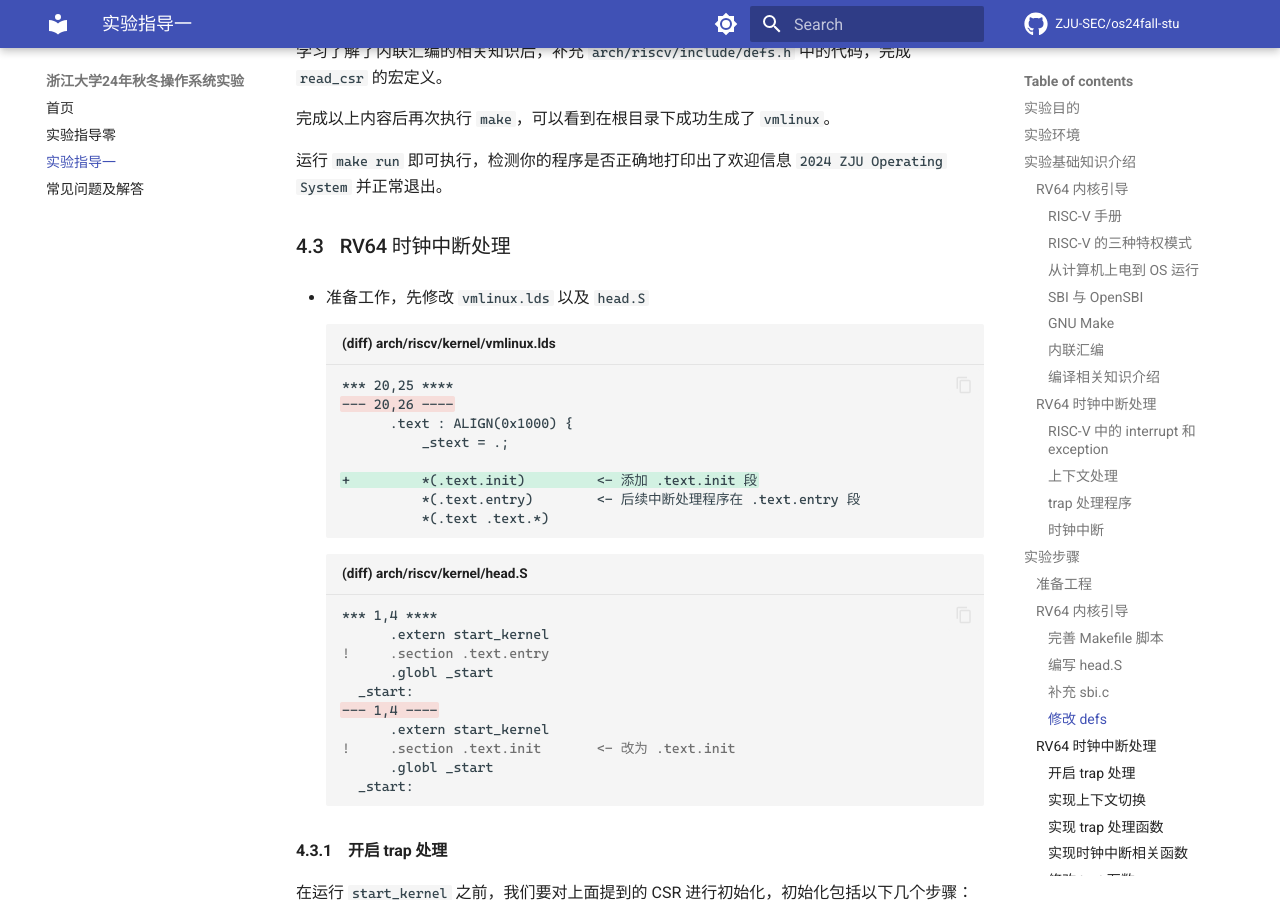
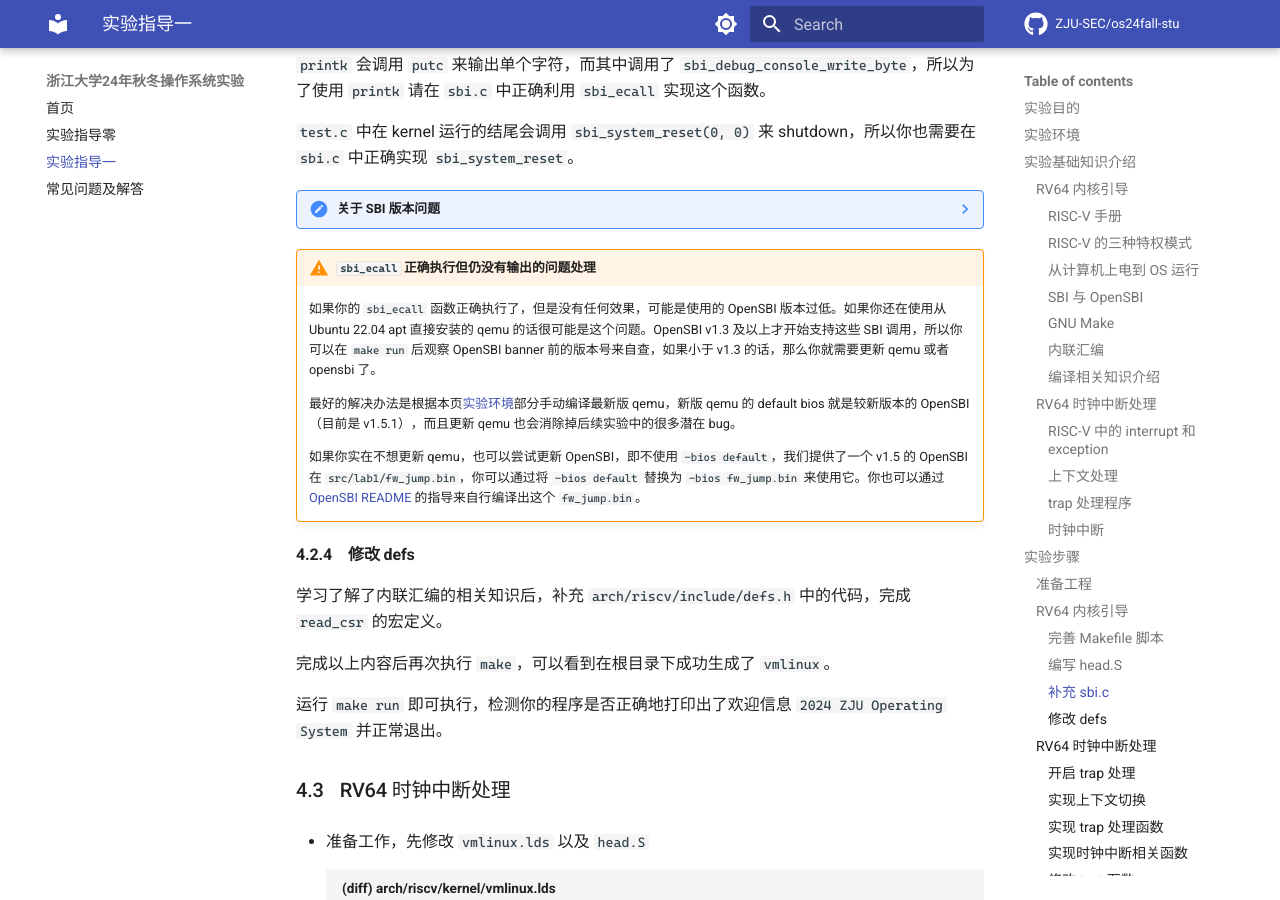
Before and after one commit to lazyyy77/MiniOS, an MkDocs documentation site: the page built from docs/lab1.md, in a window 1280 px wide and 900 px high, scrolled down 12233 px. Built offline with MkDocs 1.6.1 and Material for MkDocs 9.7.7, drawn with Linux system fonts in a browser that asks for light colours; some web fonts are replaced; comment, search, counter and statistics services are not loaded; some of the changed text lies outside the part shown.

Commit message:
fix: upgrade qemu and add latest OpenSBI fw_jump build

````diff
--- a/docs/lab1.md
+++ b/docs/lab1.md
@@ -13,8 +13,18 @@
 
 - Environment in Lab0
 
+!!! warning "关于 qemu 版本的更新"
+    由于 Ubuntu 22.04 apt 中的 qemu 只有 6.2 版本，而这个版本下的 OpenSBI 也很老，而且在后续页表等实验中也会有严重的潜在 bug，所以请同学们通过 `qemu-system-riscv64 --version` 自查 qemu 版本，保证其在 8.2.2 及以上（Ubuntu 24.04 apt 中 qemu 为 8.2.2）。如果版本过低，请参考 [QEMU Wiki](https://wiki.qemu.org/Hosts/Linux) 自行编译新版 qemu：
+
+    ```bash
+    git clone https://github.com/qemu/qemu.git
+    cd qemu
+    sudo apt-get install git libglib2.0-dev libfdt-dev libpixman-1-dev zlib1g-dev ninja-build
+    ./configure --target-list=riscv64-softmmu
+    make -j$(nproc)
+    ```
+
 ## 实验基础知识介绍
-
 
 ### RV64 内核引导
 
@@ -480,6 +490,13 @@ struct sbiret sbi_ecall(uint64_t eid, uint64_t fid,
 ??? note "关于 SBI 版本问题"
     曾经的实验文档中使用 `sbi_ecall(0x1, 0x0, 0x30, 0, 0, 0, 0, 0)` 达到了和 `sbi_ecall(0x4442434E, 0x2, 0x30, 0, 0, 0, 0, 0)` 一样的效果，并且 `sbi_set_timer` 等函数的 EID 都很小（0x00 - 0x0F），这些实际上都是 v0.1 的旧版 SBI 规范，目前称为 Legacy Extensions，已经弃用很久了。具体可见 [RISC-V Supervisor Binary Interface Specification](https://github.com/riscv-non-isa/riscv-sbi-doc/releases/download/v2.0/riscv-sbi.pdf) 的 Chapter 5。因此推荐大家均按照本文档要求使用新版 SBI 规范。
 
+!!! warning "`sbi_ecall` 正确执行但仍没有输出的问题处理"
+    如果你的 `sbi_ecall` 函数正确执行了，但是没有任何效果，可能是使用的 OpenSBI 版本过低。如果你还在使用从 Ubuntu 22.04 apt 直接安装的 qemu 的话很可能是这个问题。OpenSBI v1.3 及以上才开始支持这些 SBI 调用，所以你可以在 `make run` 后观察 OpenSBI banner 前的版本号来自查，如果小于 v1.3 的话，那么你就需要更新 qemu 或者 opensbi 了。
+
+    最好的解决办法是根据本页[实验环境](#_2)部分手动编译最新版 qemu，新版 qemu 的 default bios 就是较新版本的 OpenSBI（目前是 v1.5.1），而且更新 qemu 也会消除掉后续实验中的很多潜在 bug。
+
+    如果你实在不想更新 qemu，也可以尝试更新 OpenSBI，即不使用 `-bios default`，我们提供了一个 v1.5 的 OpenSBI 在 `src/lab1/fw_jump.bin`，你可以通过将 `-bios default` 替换为 `-bios fw_jump.bin` 来使用它。你也可以通过 [OpenSBI README](https://github.com/riscv-software-src/opensbi) 的指导来自行编译出这个 `fw_jump.bin`。
+
 #### 修改 defs
 
 学习了解了内联汇编的相关知识后，补充 `arch/riscv/include/defs.h` 中的代码，完成 `read_csr` 的宏定义。
@@ -726,7 +743,7 @@ make ARCH=arm64 CROSS_COMPILE=aarch64-linux-gnu- <path/to/file(no suffix)>.i
     - 运行一个 ELF 文件，然后通过 `cat /proc/PID/maps` 来给出其内存布局并截图。
 8. 在我们使用 make run 时，OpenSBI 会产生如下输出：
     ```plaintext
-        OpenSBI v0.9
+        OpenSBI v1.5.1
          ____                    _____ ____ _____
         / __ \                  / ____|  _ \_   _|
        | |  | |_ __   ___ _ __ | (___ | |_) || |
````
Also changed, not shown: docs/lab0.md (+13 -0 lines), 1 other file.
